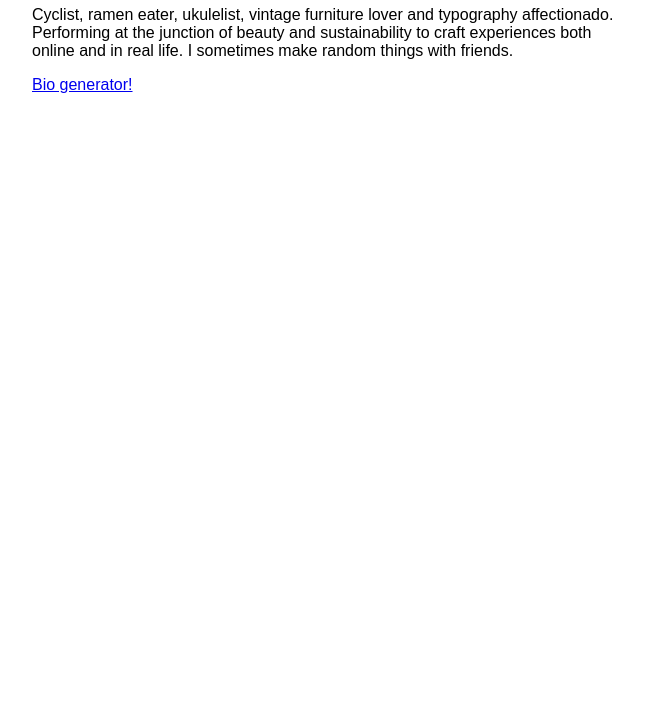
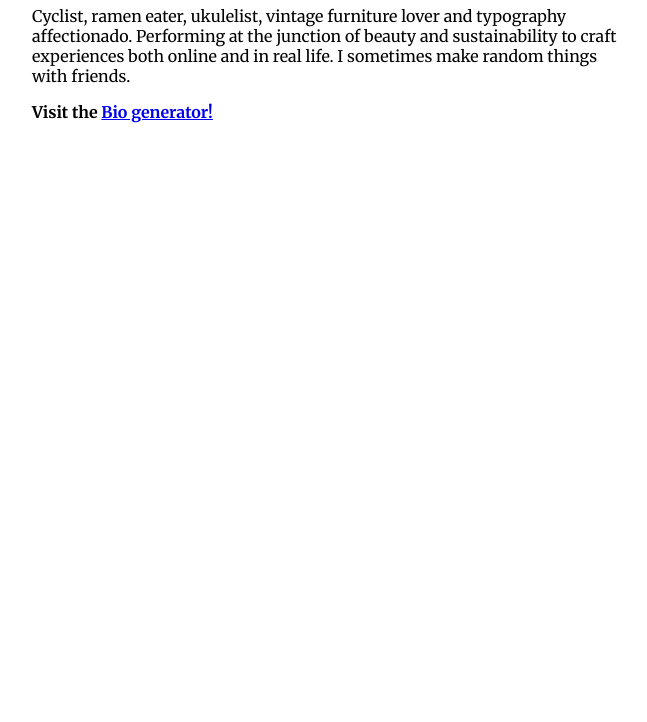
Before and after one commit to lizzirees/firstsitemac, a plain HTML site: page Web_Dev_fonttest/index.html in a window 1280 px wide. Shown: the part 78-800 px from the top of the page, without its empty margins (308-955 px from the left). Drawn offline with Linux system fonts and the light colour scheme.

Commit message:
added merriweather fonts

```diff
--- a/Web_Dev_fonttest/index.html
+++ b/Web_Dev_fonttest/index.html
@@ -3,6 +3,13 @@
 <head>
 	<meta charset="UTF-8">
 	<title>Font Test Page</title>
+
+	<!-- Google Fonts-->
+	<link rel="preconnect" href="https://fonts.googleapis.com">
+	<link rel="preconnect" href="https://fonts.gstatic.com" crossorigin>
+	<link href="https://fonts.googleapis.com/css2?family=Merriweather:wght@400;700&display=swap" rel="stylesheet">
+
+	<!-- My Styles-->
 	<link href="styles.css" rel="stylesheet">
 </head>
 
@@ -11,8 +18,8 @@
 	<h1>My Amazing Bio</h1>
 
 	<p>Cyclist, ramen eater, ukulelist, vintage furniture lover and typography affectionado. Performing at the junction of beauty and sustainability to craft experiences both online and in real life. I sometimes make random things with friends.</p>
-
-	<p><a href="https://quillbot.com/ai-writing-tools/ai-bio-generator">Bio generator!</a></p>
-
+	<footer>
+	<p>Visit the <a href="https://quillbot.com/ai-writing-tools/ai-bio-generator">Bio generator!</a></p>
+	</footer>
 </body>
 </html>
--- a/Web_Dev_fonttest/styles.css
+++ b/Web_Dev_fonttest/styles.css
@@ -30,8 +30,13 @@ body {
     max-width: 600px;
     margin: auto;
     font-family: 'Merriweather', Arial, sans-serif;
+    font weight: 400;
 }
 
 h1 {
     font-family: "freightround_probold", Arial, sans-serif;
 }
+
+footer p {
+    font-weight: 700;
+}
```
Also changed, not shown: 1 other file.
